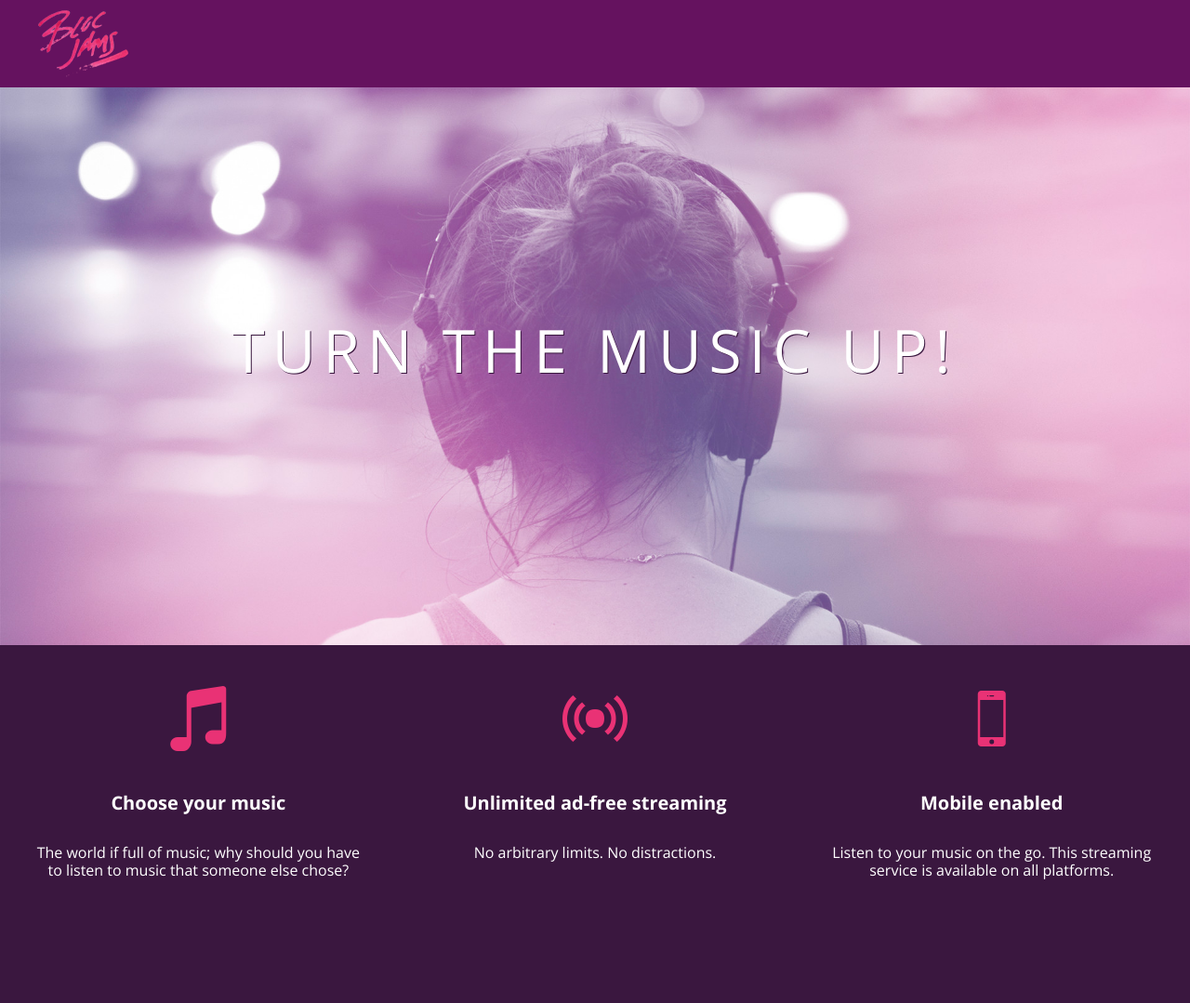
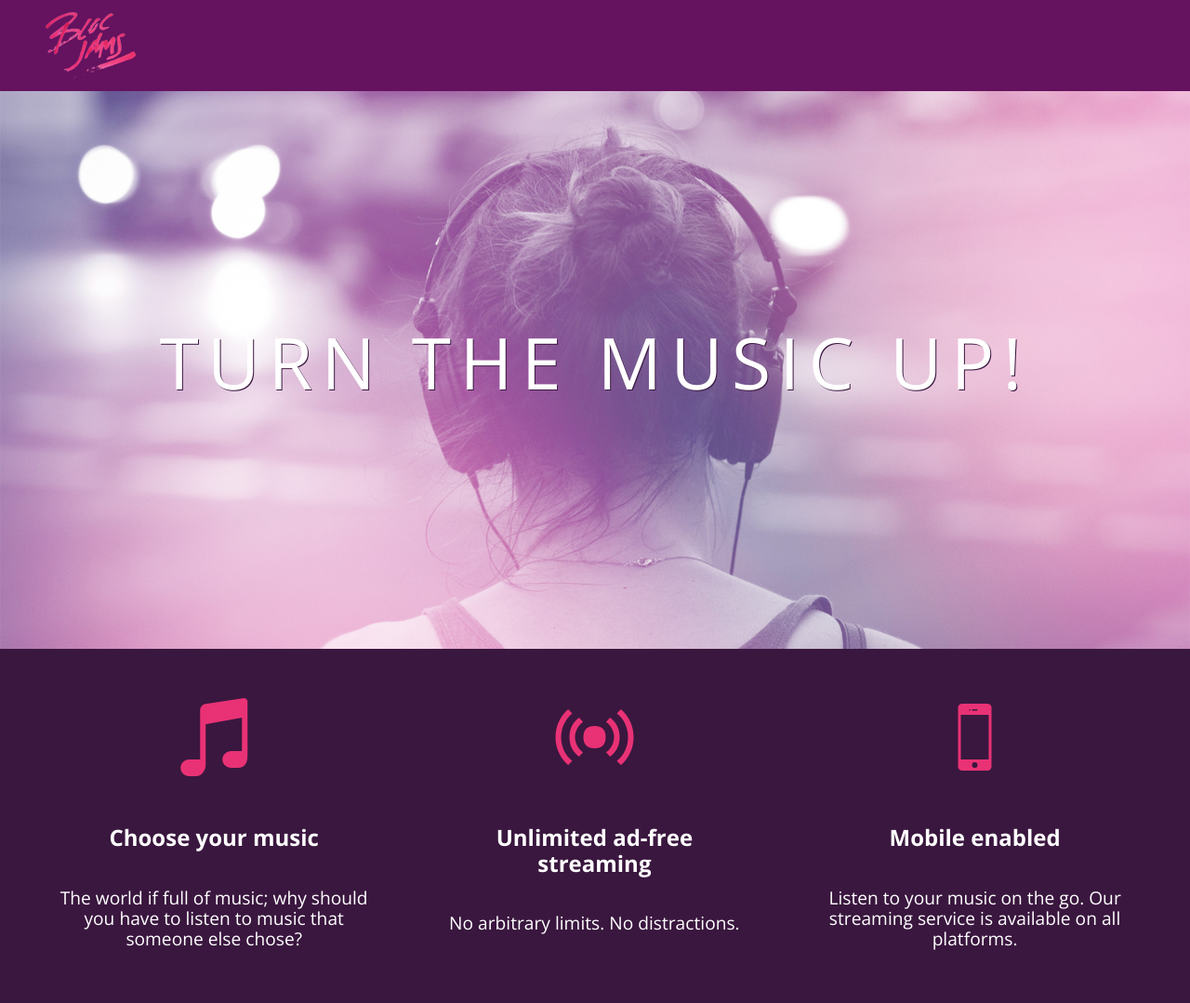
Before and after one commit to shanewilliams02/bloc-jams, a plain HTML site: page index.html in a window 1280 px wide. Shown: the whole page at 93% size. Before the commit the page ends 993 px from the top, so only its background shows below. Drawn offline with nearby package versions, Linux system fonts and the light colour scheme.

Commit message:
Checkpoint 3 Responsiveness: Completed

```diff
--- a/index.html
+++ b/index.html
@@ -3,11 +3,12 @@
   <head>
     <meta charset="utf-8">
     <title>Bloc Jams</title>
-
+    <meta name="viewport" content="width=device-width, initial-scale=1">
     <link rel="stylesheet" type="text/css" href="http://fonts.googleapis.com/css?family=Open+Sans:400,800,600,700,300">
     <link rel="stylesheet" type="text/css" href="http://code.ionicframework.com/ionicons/2.0.1/css/ionicons.min.css">
     <link rel="stylesheet" type="text/css" href="styles/normalize.css">
     <link rel="stylesheet" type="text/css" href="styles/main.css">
+    <link rel="stylesheet" type="text/css" href="styles/landing.css">
   </head>
   <body class="landing">
     <nav class="navbar">  <!-- Navigation Bar -->
@@ -16,21 +17,21 @@
     <section class="hero-content"><!-- Hero Content -->
       <h1 class="hero-title">Turn the music up!</h1>
     </section>
-    <section class="selling-points"><!-- Selling Points -->
-      <div class="point">
+    <section class="selling-points container"><!-- Selling Points -->
+      <div class="point column third">
         <span class="ion-music-note"></span>
         <h5 class="point-title">Choose your music</h5>
         <p class="point-description">The world if full of music; why should you have to listen to music that someone else chose?</p>
       </div>
-      <div class="point">
+      <div class="point column third">
         <span class="ion-radio-waves"></span>
         <h5 class="point-title">Unlimited ad-free streaming</h5>
         <p class="point-description">No arbitrary limits. No distractions.</p>
       </div>
-      <div class="point">
+      <div class="point column third">
         <span class="ion-iphone"></span>
         <h5 class="point-title">Mobile enabled</h5>
-        <p class="point-description">Listen to your music on the go. This streaming service is available on all platforms.</p>
+        <p class="point-description">Listen to your music on the go. Our streaming service is available on all platforms.</p>
       </div>
     </section>
   </body>
--- /dev/null
+++ b/styles/landing.css
@@ -0,0 +1,47 @@
+body.landing {
+  background-color: rgb(58, 23, 63);
+}
+
+.hero-content {
+  position: relative;
+  min-height: 600px;
+  background-image: url(../assets/images/bloc_jams_bg.jpg);
+  background-repeat: no-repeat;
+  background-position: center center;
+  background-size: cover;
+}
+.hero-content .hero-title {
+  position: absolute;
+  top: 40%;
+  -webkit-transform: translateY(-50%);
+  -moz-transform: translateY(-50%);
+  -ms-transform: translateY(-50%);
+  width: 100%;
+  text-align: center;
+  font-size: 4rem;
+  font-weight: 300;
+  text-transform: uppercase;
+  letter-spacing: 0.5rem;
+  text-shadow: 1px 1px 0px rgb(58, 23, 63);
+}
+
+.selling-points {
+  position: relative;
+}
+
+.point {
+  position: relative;
+  padding: 2rem;
+  text-align: center;
+}
+
+.point .point-title {
+  font-size: 1.25rem;
+}
+
+.ion-music-note,
+.ion-radio-waves,
+.ion-iphone {
+  color: rgb(233, 50, 117);
+  font-size: 5rem;
+}
--- a/styles/main.css
+++ b/styles/main.css
@@ -1,3 +1,9 @@
+*, *:before, *:after {
+  -moz-box-sizing: border-box;
+  -webkit-box-sizing: border-box;
+  box-sizing: border-box;
+}
+
 html {
   height: 100%;
   font-size: 100%;
@@ -9,67 +15,41 @@ body {
   min-height: 100%;
 }
 
-body.landing {
-  background-color: rgb(58, 23, 63);
-}
-
 .navbar {
   padding: 0.5rem;
   background-color: rgb(101, 18, 95);
 }
 
-.navbar .logo {
+.navbar > .logo {
   position: relative;
   left: 2rem;
 }
 
-.hero-content {
-  position: relative;
-  min-height: 600px;
-  background-image: url(../assets/images/bloc_jams_bg.jpg);
-  background-repeat: no-repeat;
-  background-position: center center;
-  background-size: cover;
-}
-.hero-content .hero-title {
-  position: absolute;
-  top: 40%;
-  -webkit-transform: translateY(-50%);
-  -moz-transform: translateY(-50%);
-  -ms-transform: translateY(-50%);
-  width: 100%;
-  text-align: center;
-  font-size: 4rem;
-  font-weight: 300;
-  text-transform: uppercase;
-  letter-spacing: 0.5rem;
-  text-shadow: 1px 1px 0px rgb(58, 23, 63);
+.container {
+  margin: 0 auto;
+  max-width: 64rem;
 }
 
-.selling-points {
-  position: relative;
-  display: table;
-  width: 100%;
-  -webkit-box-sizing: border-box;
-  -moz-box-sizing: border-box;
-  box-sizing: border-box;
+/* Medium and small screens (640px) */
+@media (min-width: 640px) {
+  html { font-size: 112%;
+  }
+
+  .column {
+    float: left;
+    padding-left: 1rem;
+    padding-right: 1rem;
+  }
+
+  .column.full { width: 100%; }
+  .column.two-thirds { width: 66.7%;}
+  .column.half { width: 50%; }
+  .column.third { width: 33.3%; }
+  .column.fourth { width: 25%; }
+  .column.flow-opposite { float: right; }
 }
-
-.point {
-  display: table-cell;
-  position: relative;
-  width: 33.3%;
-  padding: 2rem;
-  text-align: center;
+/* Large screens (1024px) */
+@media (min-width: 1024px) {
+    html { font-size: 120%;
+    }
 }
-
-.point .point-title {
-  font-size: 1.25rem;
-}
-
-.ion-music-note,
-.ion-radio-waves,
-.ion-iphone {
-  color: rgb(233, 50, 117);
-  font-size: 5rem;
-}
```
